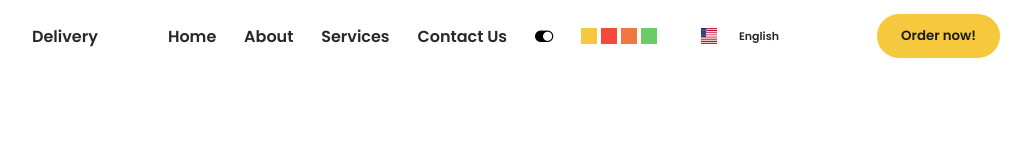
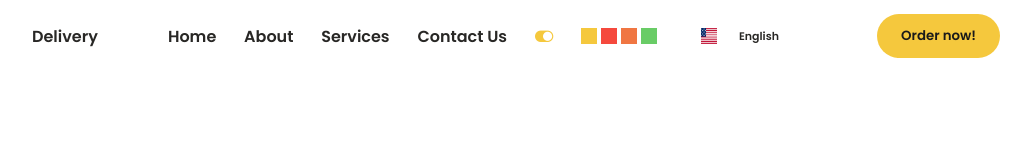
Before and after one commit to Usama1190/foodies-spot, a React (Vite) app: page / in a window 1280 px wide. Shown: the top 160 px of the page, without its empty margins (124-1155 px from the left). Built offline with nearby package versions, Linux system fonts and the light colour scheme.

Commit message:
Keep working and completed on taoggle color on Feb 03, 25

```diff
--- a/src/components/Header/Header.jsx
+++ b/src/components/Header/Header.jsx
@@ -8,7 +8,7 @@ import { useColor } from "../../context/colorContext";
 const Header = () => {
   const [isOpen, setOpen] = useState(false);
 
-  const {setSelectedColor} = useColor();
+  const { selectedColor, setSelectedColor} = useColor();
 
   const colors = [
     {
@@ -76,6 +76,7 @@ const Header = () => {
             </li>
             <li>
               <i
+              style={{color: selectedColor.darkColor }}
                 className={
                   theme === "light" ? "fa fa-toggle-on" : "fa fa-toggle-off"
                 }
```
